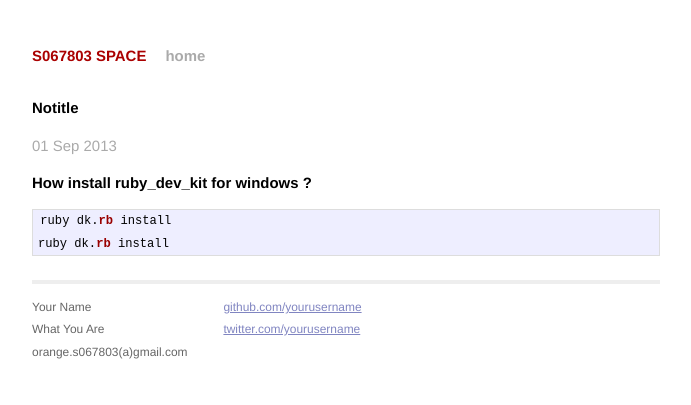
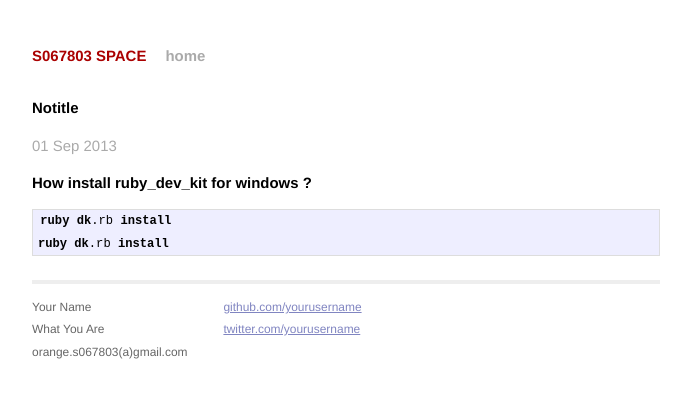
Before and after one commit to s067803/s067803.github.com, a Jekyll site: the page built from _posts/2013-09-01-notitle.markdown, in a window 1280 px wide. Shown: the top 405 px of the page, without its empty margins (294-985 px from the left). Built offline with Jekyll 4.4.1, drawn with Linux system fonts in a browser that asks for light colours; Markdown is read by kramdown in place of the engine named in the settings.

Commit message:
modified

```diff
--- a/_posts/2013-09-01-notitle.markdown
+++ b/_posts/2013-09-01-notitle.markdown
@@ -6,7 +6,7 @@ categories: diary
 How install ruby_dev_kit for windows ?
 ======================================
 
-{% highlight ruby %}
+{% highlight bat %}
 ruby dk.rb install
 ruby dk.rb install
 {% endhighlight %}
```
